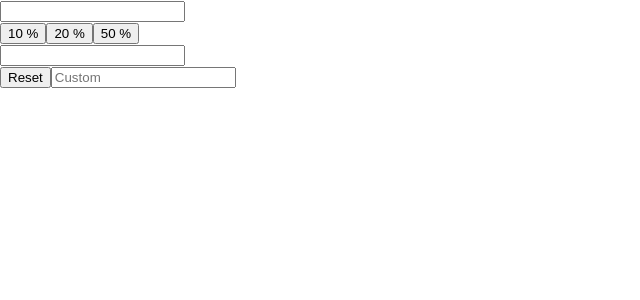
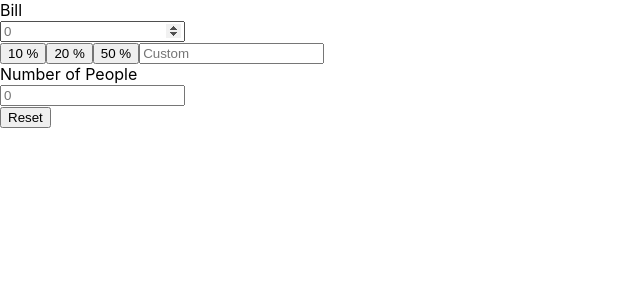
Before and after one commit to crsecu/Tip-Calculator-App, a React (Create React App) app: page / in a window 1280 px wide. Shown: the top 300 px of the page, without its empty margins (0-640 px from the left). Built offline with nearby package versions, Linux system fonts and the light colour scheme; the HTML template or start-up script is replaced by a standard one.

Commit message:
add error message when number of people input field is empty or 0 - prevent calculation

```diff
--- a/src/App.js
+++ b/src/App.js
@@ -68,13 +68,15 @@ function App() {
     let tip = "";
     let tipPerPerson = "";
 
-    if (
-      totalBill !== undefined &&
-      numberOfPeople > 0 &&
-      selectedTip !== undefined
-    ) {
-      tip = (selectedTip / 100) * totalBill; //calculate total tip
-      tipPerPerson = tip / numberOfPeople; //calculate tip per person
+    if (totalBill === undefined) {
+      console.error("Total bill is missing.");
+    } else if (numberOfPeople === undefined || numberOfPeople <= 0) {
+      console.error("Number of people must be a positive value.");
+    } else if (selectedTip === undefined) {
+      console.error("Selected tip percentage is missing.");
+    } else {
+      tip = (selectedTip / 100) * totalBill; // calculate total tip
+      tipPerPerson = tip / numberOfPeople; // calculate tip per person
     }
 
     return {
@@ -107,12 +109,19 @@ function App() {
   return (
     <>
       <form onSubmit={(event) => event.preventDefault()}>
+        <label htmlFor="bill">Bill</label>
         <BillDetails
           type="number"
+          id="bill"
+          placeholder={0}
           min={1}
           changingState={(event) => {
-            totalBill(event);
-            calculateTips(event);
+            if (parseFloat(event.target.value) !== 0) {
+              totalBill(event);
+              calculateTips(event);
+            } else {
+              console.log("Value has to be greater than 0.");
+            }
           }}
           value={bill.billAmount}
           name="billAmount"
@@ -147,12 +156,38 @@ function App() {
           name="selectedTip"
           value={bill.selectedTip}
         />
+        <input
+          type="number"
+          min={1}
+          placeholder="Custom"
+          value={customTip}
+          onChange={(event) => {
+            if (parseFloat(event.target.value) !== 0) {
+              setCustomTip(event.target.value);
+              calculateTips(event);
+            } else {
+              console.log("Value has to be greater than 0.");
+            }
+          }}
+          onKeyDown={(event) => {
+            preventKeyPress(event);
+          }}
+          name="customTip"
+        />
+        <br />
+        <label htmlFor="numberOfPeople">Number of People</label>
         <BillDetails
           type="number"
+          id="numberOfPeople"
+          placeholder={0}
           min={1}
           changingState={(event) => {
-            totalBill(event);
-            calculateTips();
+            if (parseFloat(event.target.value) !== 0) {
+              totalBill(event);
+              calculateTips(event);
+            } else {
+              console.log("Value has to be greater than 0.");
+            }
           }}
           value={bill.numberOfPeople}
           name="numberOfPeople"
@@ -163,19 +198,6 @@ function App() {
         <button type="button" onClick={handleReset}>
           Reset
         </button>
-        <input
-          type="number"
-          placeholder="Custom"
-          value={customTip}
-          onChange={(event) => {
-            setCustomTip(event.target.value);
-            calculateTips(event);
-          }}
-          onKeyDown={(event) => {
-            preventKeyPress(event);
-          }}
-          name="customTip"
-        />
       </form>
     </>
   );
--- a/src/components/billDetails.js
+++ b/src/components/billDetails.js
@@ -5,6 +5,8 @@ export default function BillDetails(props) {
     <div>
       <input
         type={props.type}
+        id={props.id}
+        placeholder={props.placeholder}
         min={props.min}
         name={props.name}
         value={props.value}
```
